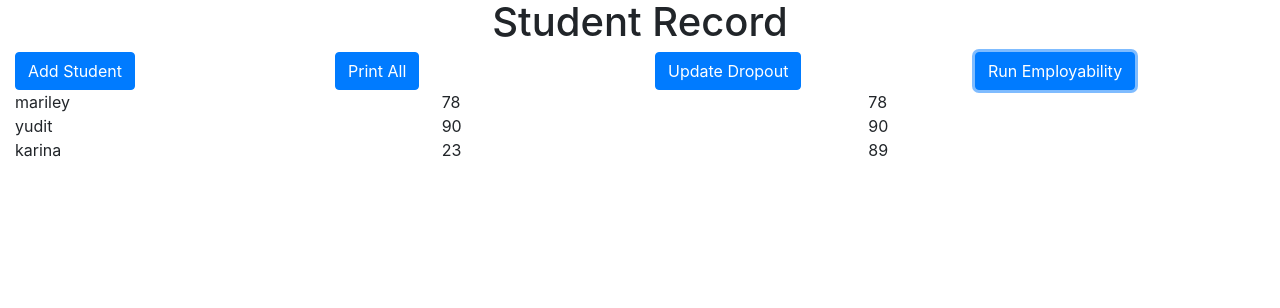
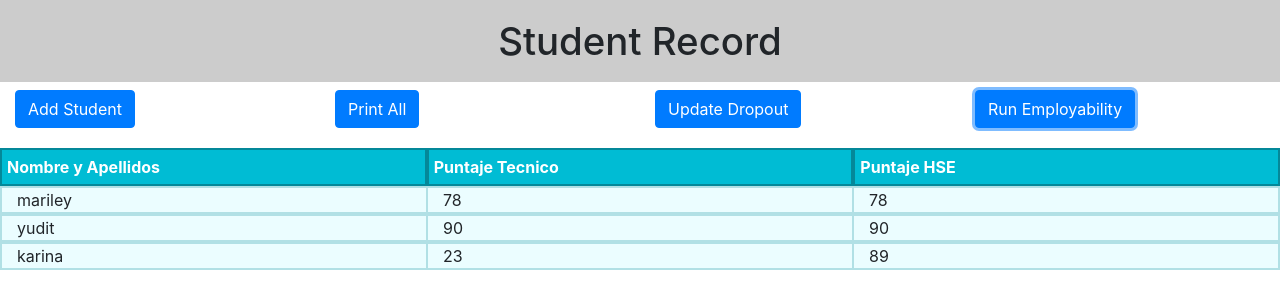
Before and after one commit to Mariley20/evaluado-funcional, a plain HTML site: page index.html in a window 1280 px wide. Both pictures are taken after a click on the button "Run Employability". Drawn offline with nearby package versions, Linux system fonts and the light colour scheme.

Commit message:
tablitas

```diff
--- a/assets/css/main.css
+++ b/assets/css/main.css
@@ -3,3 +3,30 @@
     margin: 0 auto;
     box-sizing: border-box;
 }
+
+h1 {
+    font-size: 3vw;
+    background: #ccc;
+    padding: 20px;
+}
+
+button {
+    padding: 10px
+}
+
+.tituloTabla {
+    margin-top: 20px;
+}
+
+.tituloTabla div {
+    color: white;
+    padding: 5px;
+    font-weight: bold;
+    background: #00BCD4;
+    border: 2px solid #048899;
+}
+
+#resultadosRecord div {
+    border: 0.01px solid rgba(4, 136, 153, 0.25);
+    background: #ebfdff;
+}
--- a/index.html
+++ b/index.html
@@ -31,9 +31,12 @@
                     <button type="button" id="mostrarPuntajesAltos" class="btn btn-primary">Run Employability</button>
                 </div>
             </div>
-            <div id="resultadosRecord">
-
+            <div class="row tituloTabla">
+                <div class="col-xl-4 col-sm-4">Nombre y Apellidos</div>
+                <div class="col-xl-4 col-sm-4">Puntaje Tecnico</div>
+                <div class="col-xl-4 col-sm-4">Puntaje HSE</div>
             </div>
+            <div id="resultadosRecord"></div>
         </div>
     </section>
     <!-- secciton de modales -->
```
